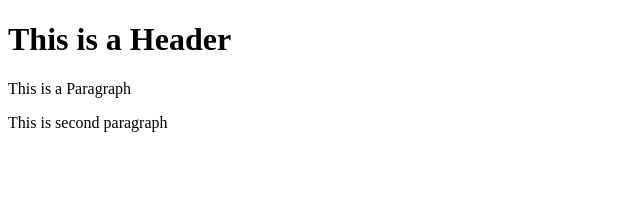
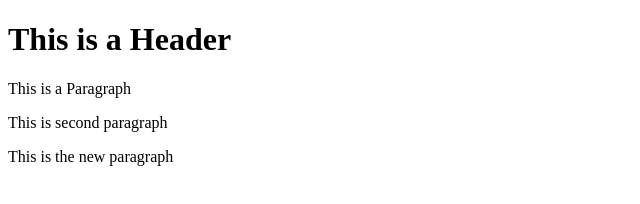
Before and after one commit to manisha6700/git-test, a website: page index.html in a window 1280 px wide. Shown: the whole page, without its empty margins (0-640 px from the left). Drawn offline with Linux system fonts and the light colour scheme.

Commit message:
fourth commit

```diff
--- a/index.html
+++ b/index.html
@@ -5,5 +5,6 @@
     <h1>This is a Header</h1>
     <p>This is a Paragraph</p>
     <p>This is second paragraph</p>
+    <p>This is the new paragraph</p>
 </body>
 </html>
```
Also changed, not shown: package.json (added, +24 -0 lines), 2 other files.
